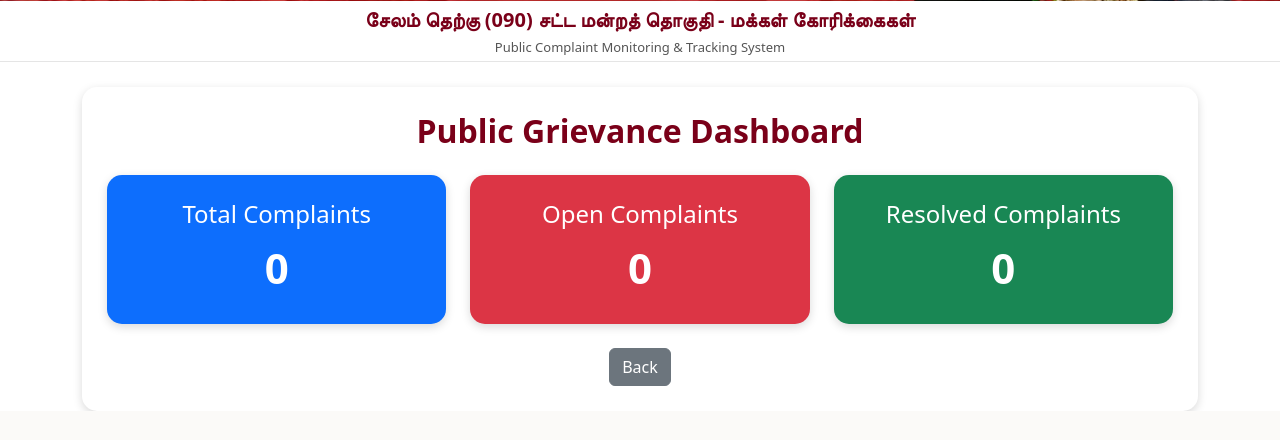
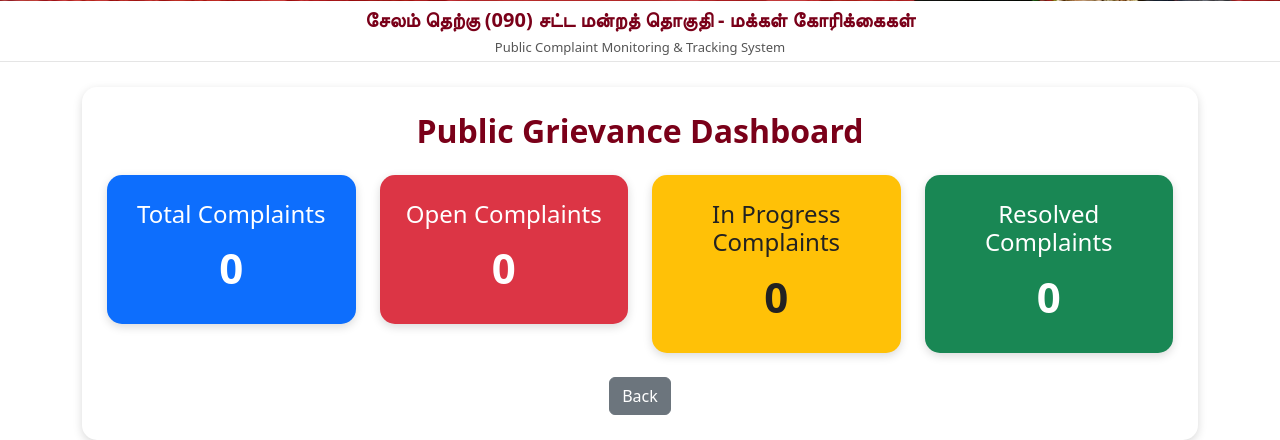
Before and after one commit to salemdtpubliccomplaints-afk/publicgriveance, a Flask app: page /dashboard in a window 1280 px wide. Shown: the part 426-866 px from the top of the page. Before the commit the page ends 837 px from the top, so only its background shows below. Run offline with Flask 3, Linux system fonts and the light colour scheme; the visitor is signed in with stand-in values (Sample User, id 1); data that the repository does not hold is empty.

Commit message:
removed and edited

```diff
--- a/Publicgrievance/app.py
+++ b/Publicgrievance/app.py
@@ -61,7 +61,6 @@ def initialize_database():
         ward_representative TEXT,
         response_details TEXT,
         informed_to_department TEXT,
-        inital_action_status TEXT,
         progress_update_status TEXT,
         final_resolution_status TEXT,
         remarks_and_notes TEXT,
@@ -85,7 +84,6 @@ def initialize_database():
         "ward_representative": "TEXT",
         "response_details": "TEXT",
         "informed_to_department": "TEXT",
-        "inital_action_status": "TEXT",
         "progress_update_status": "TEXT",
         "final_resolution_status": "TEXT",
         "remarks_and_notes": "TEXT",
@@ -203,26 +201,40 @@ def dashboard():
 
     conn = get_db()
 
-    total = conn.execute("SELECT COUNT(*) FROM complaints").fetchone()[0]
+    total = conn.execute(
+        "SELECT COUNT(*) FROM complaints"
+    ).fetchone()[0]
 
-    resolved = conn.execute(
-        """
+    open_count = conn.execute("""
         SELECT COUNT(*)
         FROM complaints
-        WHERE status='Resolved'
-        OR final_resolution_status='Resolved'
-        """
-    ).fetchone()[0]
+        WHERE final_resolution_status IS NULL
+           OR final_resolution_status=''
+           OR final_resolution_status='Open'
+    """).fetchone()[0]
 
-    open_count = total - resolved
+    in_progress = conn.execute("""
+        SELECT COUNT(*)
+        FROM complaints
+        WHERE final_resolution_status='In Progress'
+    """).fetchone()[0]
+
+    resolved = conn.execute("""
+        SELECT COUNT(*)
+        FROM complaints
+        WHERE final_resolution_status='Resolved'
+           OR final_resolution_status='Closed'
+           OR status='Resolved'
+    """).fetchone()[0]
 
     conn.close()
 
     return render_template(
         "dashboard.html",
         total=total,
-        resolved=resolved,
-        open_count=open_count
+        open_count=open_count,
+        in_progress=in_progress,
+        resolved=resolved
     )
 
 
@@ -279,9 +291,8 @@ def save():
 
     after_photo_path = ""
     informed_to_department = ""
-    inital_action_status = ""
     progress_update_status = ""
-    final_resolution_status = ""
+    final_resolution_status = "Open"
     remarks_and_notes = ""
 
     if is_admin():
@@ -290,7 +301,6 @@ def save():
             "after"
         )
         informed_to_department = request.form.get("informed_to_department", "")
-        inital_action_status = request.form.get("inital_action_status", "")
         progress_update_status = request.form.get("progress_update_status", "")
         final_resolution_status = request.form.get("final_resolution_status", "")
         remarks_and_notes = request.form.get("remarks_and_notes", "")
@@ -314,7 +324,6 @@ def save():
             ward_representative,
             response_details,
             informed_to_department,
-            inital_action_status,
             progress_update_status,
             final_resolution_status,
             remarks_and_notes,
@@ -338,7 +347,6 @@ def save():
             request.form.get("ward_representative", ""),
             request.form.get("response_details", ""),
             informed_to_department,
-            inital_action_status,
             progress_update_status,
             final_resolution_status,
             remarks_and_notes,
@@ -428,7 +436,6 @@ def update(id):
                 ward_representative=?,
                 response_details=?,
                 informed_to_department=?,
-                inital_action_status=?,
                 progress_update_status=?,
                 final_resolution_status=?,
                 remarks_and_notes=?,
@@ -450,7 +457,6 @@ def update(id):
                 request.form.get("ward_representative", ""),
                 request.form.get("response_details", ""),
                 request.form.get("informed_to_department", ""),
-                request.form.get("inital_action_status", ""),
                 request.form.get("progress_update_status", ""),
                 request.form.get("final_resolution_status", ""),
                 request.form.get("remarks_and_notes", ""),
@@ -579,7 +585,6 @@ def export():
             response_details AS 'Response Details',
             before_photo AS 'Before Action Photo',
             informed_to_department AS 'Informed To Department',
-            inital_action_status AS 'Initial Action Status',
             progress_update_status AS 'Progress Update Status',
             final_resolution_status AS 'Final Resolution Status',
             after_photo AS 'After Resolution Photo',
@@ -634,20 +639,5 @@ def logout():
     return redirect("/login_page")
 
 
-
-@app.route("/db-test")
-def db_test():
-    try:
-        conn = get_db()
-        cur = conn.cursor()
-        cur.execute("SELECT COUNT(*) FROM complaints")
-        count = cur.fetchone()[0]
-        cur.close()
-        conn.close()
-        return f"Database connected successfully. Complaints count: {count}"
-    except Exception as e:
-        return f"Database error: {str(e)}"
-
-
 if __name__ == "__main__":
     app.run(debug=True)
--- a/Publicgrievance/templates/dashboard.html
+++ b/Publicgrievance/templates/dashboard.html
@@ -71,6 +71,11 @@
             background:#dc3545;
         }
 
+        .inprogress-card{
+            background:#ffc107;
+            color:#222;
+        }
+
         .resolved-card{
             background:#198754;
         }
@@ -111,21 +116,28 @@
 
         <div class="row g-4">
 
-            <div class="col-md-4">
+            <div class="col-md-3">
                 <div class="count-card total-card">
                     <h4>Total Complaints</h4>
                     <div class="count-number">{{ total }}</div>
                 </div>
             </div>
 
-            <div class="col-md-4">
+            <div class="col-md-3">
                 <div class="count-card open-card">
                     <h4>Open Complaints</h4>
                     <div class="count-number">{{ open_count }}</div>
                 </div>
             </div>
 
-            <div class="col-md-4">
+            <div class="col-md-3">
+                <div class="count-card inprogress-card">
+                    <h4>In Progress Complaints</h4>
+                    <div class="count-number">{{ in_progress }}</div>
+                </div>
+            </div>
+
+            <div class="col-md-3">
                 <div class="count-card resolved-card">
                     <h4>Resolved Complaints</h4>
                     <div class="count-number">{{ resolved }}</div>
```
Also changed, not shown: Publicgrievance/templates/add_complaint.html (+2 -10 lines), Publicgrievance/templates/edit_complaint.html (+1 -9 lines).
